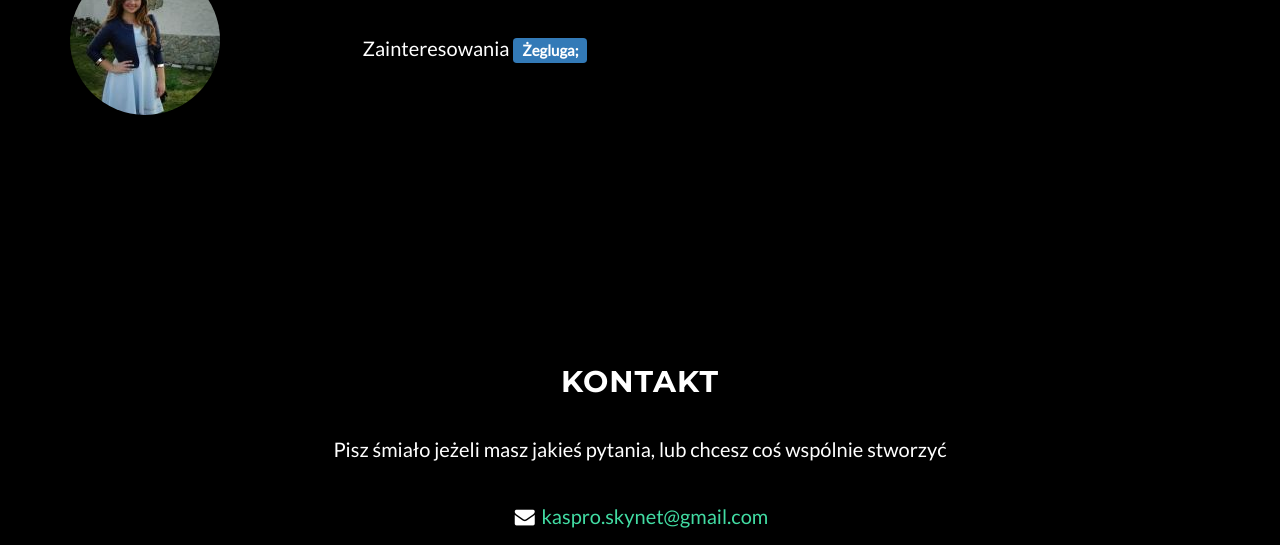
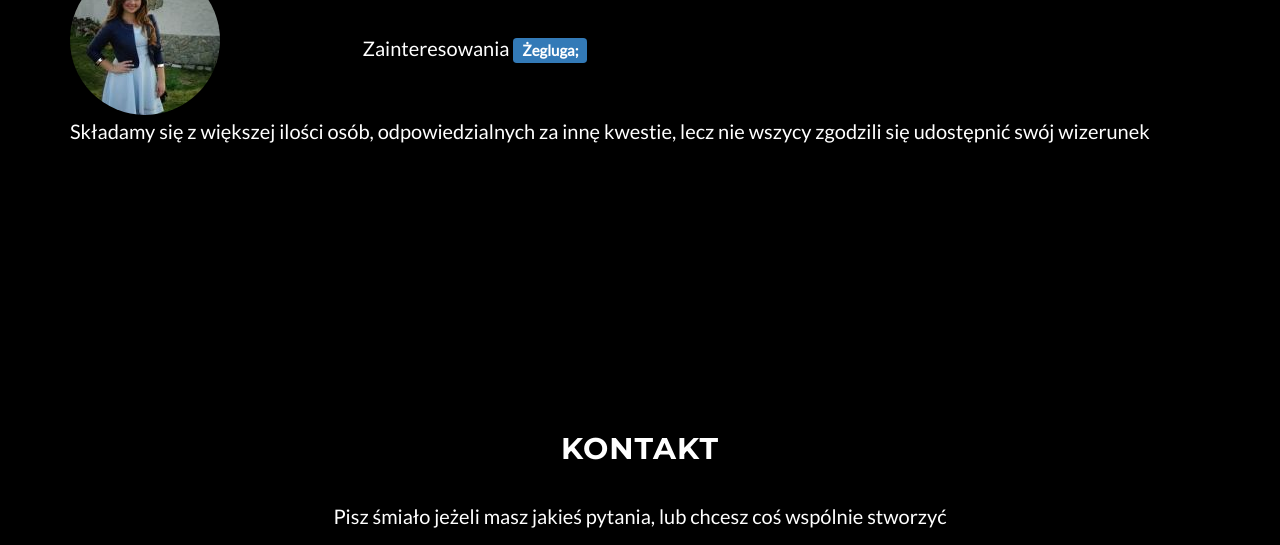
Before and after one commit to kufijako/Kolo-Robtyki, a website: page index.html in a window 1280 px wide. Shown: the part 3941-4486 px from the top of the page. Drawn offline with nearby package versions, Linux system fonts and the light colour scheme; some packages are replaced by stand-ins of ours.

Commit message:
Update index.html

```diff
--- a/index.html
+++ b/index.html
@@ -185,6 +185,7 @@
             </div>
         </div>
 
+	    <p>Składamy się z większej ilości osób, odpowiedzialnych za innę kwestie, lecz nie wszycy zgodzili się udostępnić swój wizerunek </p>
 
     </section>
 
```
